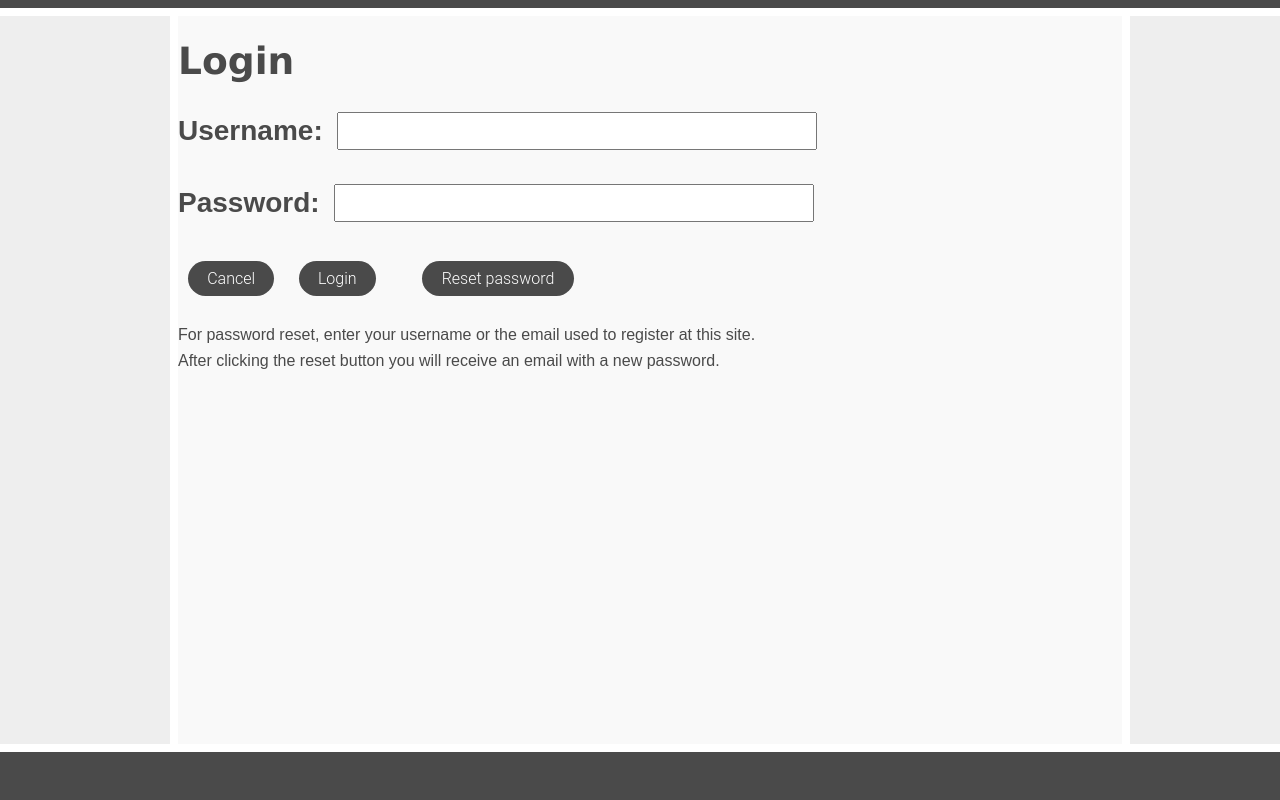
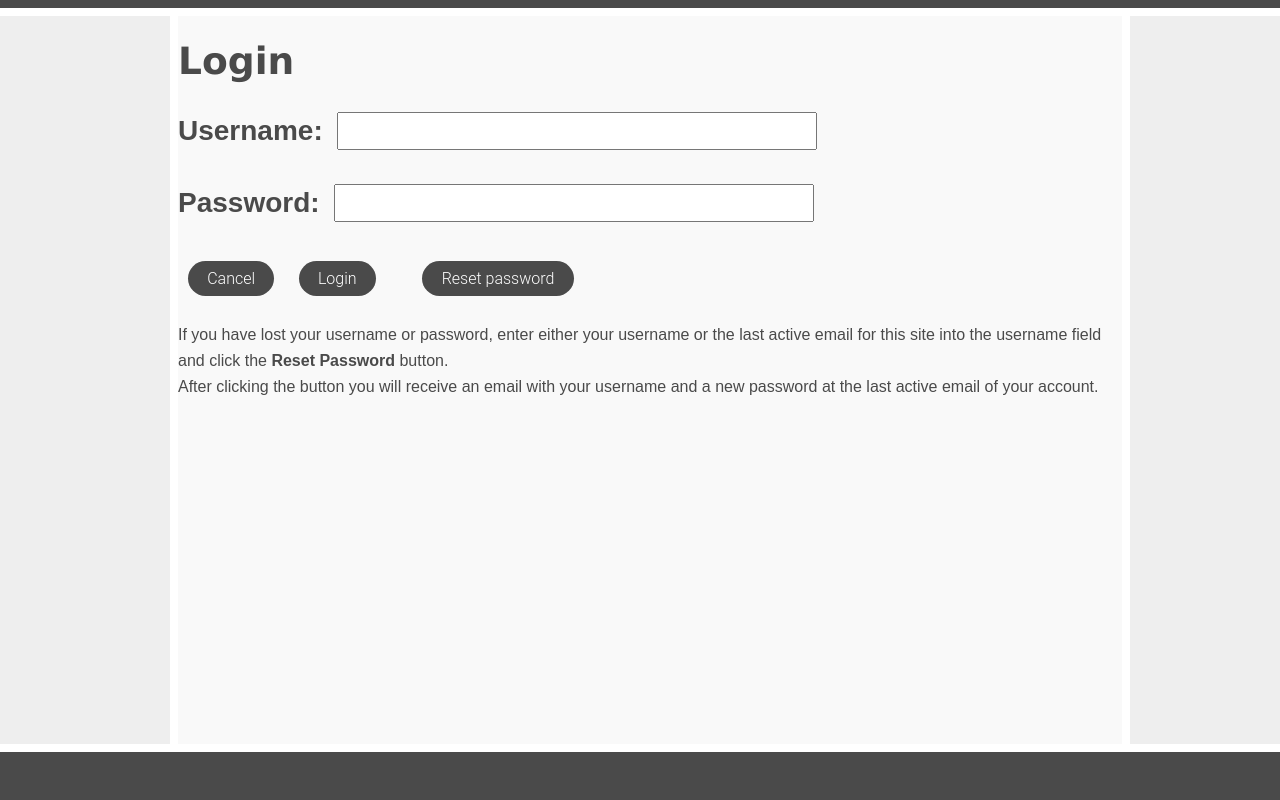
Before and after one commit to bsenftner/miniCMS, a FastAPI app: template src/app/templates/login.html in a window 1280 px wide. Run offline with FastAPI, Linux system fonts and the light colour scheme; the template is opened without the code that fills it, so the values that code supplies are empty; parts of the project's set-up code (start-up, migrations or seed data) failed here and were passed over.

Commit message:
added on page explainers to some ctrls

```diff
--- a/src/app/static/index.css
+++ b/src/app/static/index.css
@@ -430,7 +430,7 @@ div.twoColumnsMargined {
   grid-template-rows: 1fr;
   grid-column-gap: 0px;
   grid-row-gap: 0px;
-  margin-top: -25px;
+  /*margin-top: -25px;*/
   margin-bottom: 5px;
 }
 div.twoColumnsMargined h2 {
@@ -445,7 +445,7 @@ div.twoCols1 {
 a.twoCols1  {
   grid-area: 1 / 2 / 2 / 3;
   font-size: 16px;
-  width: 16em;
+  width: 20em;
   height: 2.4em;
   margin: 1.5em 0 0 0;
 }
--- a/src/app/templates/admin_page.html
+++ b/src/app/templates/admin_page.html
@@ -248,6 +248,7 @@
 						crtMsg.innerHTML = 'Problem: ' + jsonData.detail;
                     }
                     else {
+						get_user_list();
                         crtMsg.innerHTML = 'Success! New user account named ' + regUser + ' created.';
                     }
                 })
--- a/src/app/templates/login.html
+++ b/src/app/templates/login.html
@@ -39,8 +39,10 @@
 				    	<a href="#" class="button" onclick="ResetPassword()">Reset password</a>
 						<br/>
 						<br/>
-						For password reset, enter your username or the email used to register at this site.<br/>
-						After clicking the reset button you will receive an email with a new password.
+						If you have lost your username or password, enter either your username or the last
+						active email for this site into the username field and click the <b>Reset Password</b> button.<br/>
+						After clicking the button you will receive an email with your username and a new password
+						at the last active email of your account.
 			    	</div>
 				</form>
 			</div>
--- a/src/app/templates/memo.html
+++ b/src/app/templates/memo.html
@@ -61,6 +61,12 @@
 				{% include 'common_uploadDownloadSet.html' %}
 
 				<a href="#" class="button" onclick="PostComment()">Post Comment</a>
+				<p>
+					Keep comments on topic, referencing either the memo, prior comments, or on topic issues and
+					information relevant to the project.
+					<br/>
+					Note that comments cannot be edited or deleted, so write professionally.
+				</p>
 			</div>
 
 		</main>
```
Also changed, not shown: src/app/api/crud.py (+25 -17 lines), src/app/uploads/MiniCMS/AboutMiniCMS.jpg (added).
